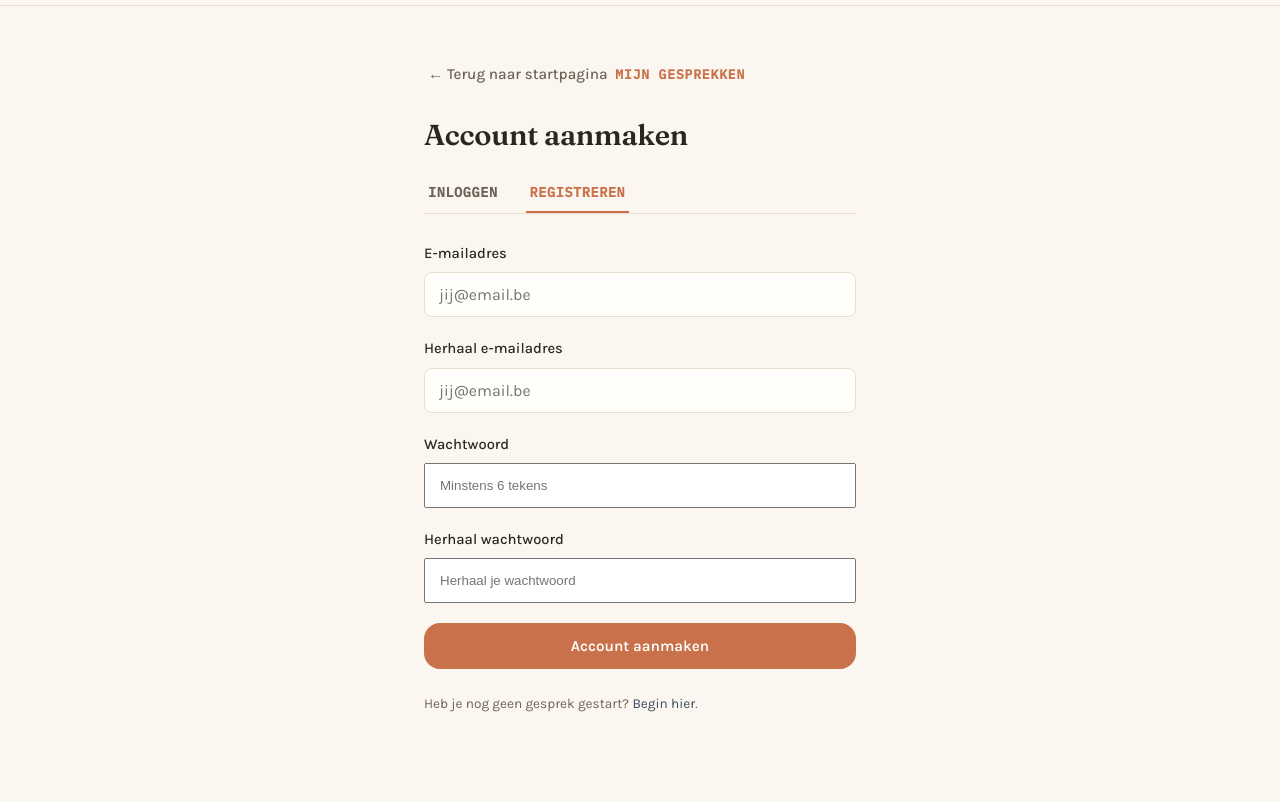
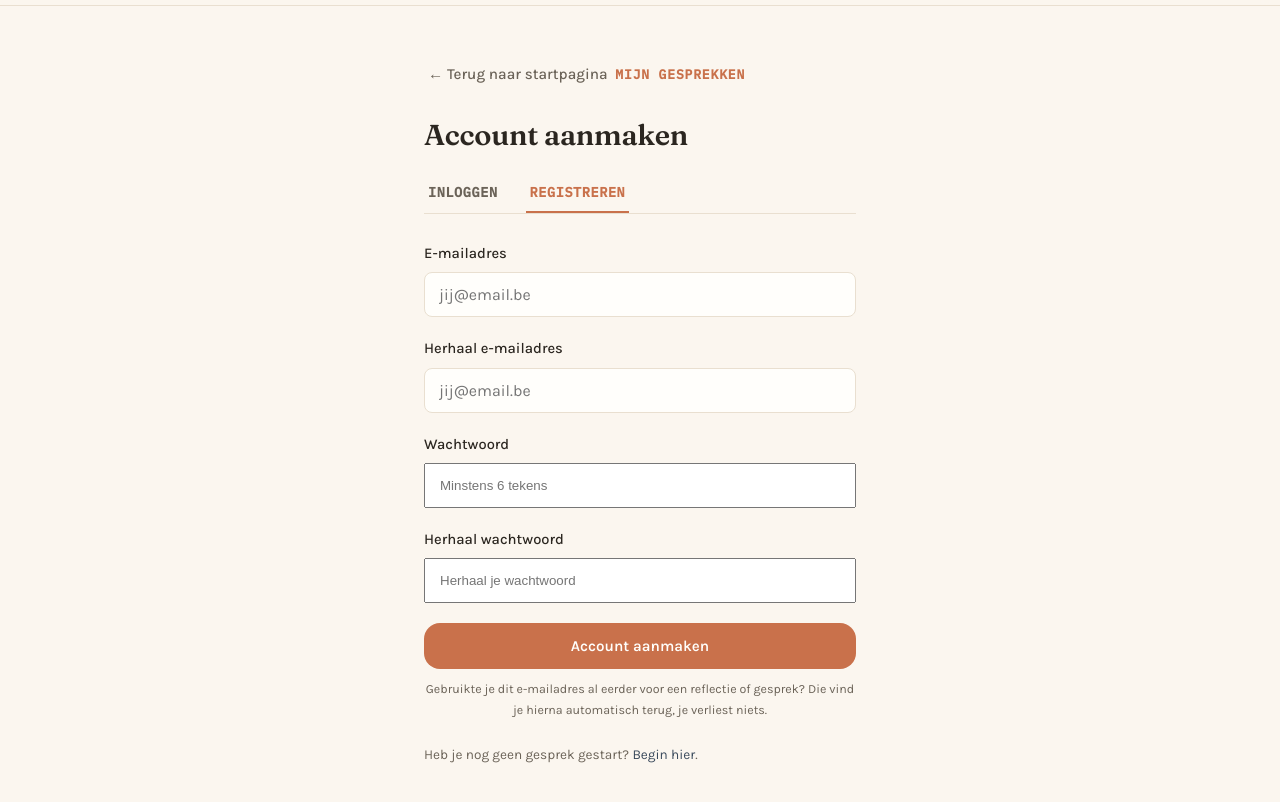
Before and after one commit to emiledelanghe2-lgtm/Middlepoint, a website: page public/login.html in a window 1280 px wide. Both pictures are taken after a click on the button "REGISTREREN". Shown: the part 74-876 px from the top of the page. Drawn offline with nearby package versions, Linux system fonts and the light colour scheme.

Commit message:
Update login.html

```diff
--- a/public/login.html
+++ b/public/login.html
@@ -96,7 +96,8 @@
       <label for="regPasswordConfirm">Herhaal wachtwoord</label>
       <input type="password" id="regPasswordConfirm" required placeholder="Herhaal je wachtwoord" autocomplete="new-password" minlength="6" style="width:100% !important;box-sizing:border-box !important;padding:13px 14px !important">
     </div>
-    <button type="submit" class="btn clay" style="width:100%;padding:14px" id="registerSubmitBtn">Account aanmaken</button>
+ <button type="submit" class="btn clay" style="width:100%;padding:14px" id="registerSubmitBtn">Account aanmaken</button>
+    <p style="font-size:.78rem;color:var(--ink-soft);margin-top:10px;text-align:center">Gebruikte je dit e-mailadres al eerder voor een reflectie of gesprek? Die vind je hierna automatisch terug, je verliest niets.</p>
   </form>
 
   <p style="margin-top:24px;font-size:.85rem;color:var(--ink-soft)">Heb je nog geen gesprek gestart? <a href="/new.html">Begin hier</a>.</p>
```
